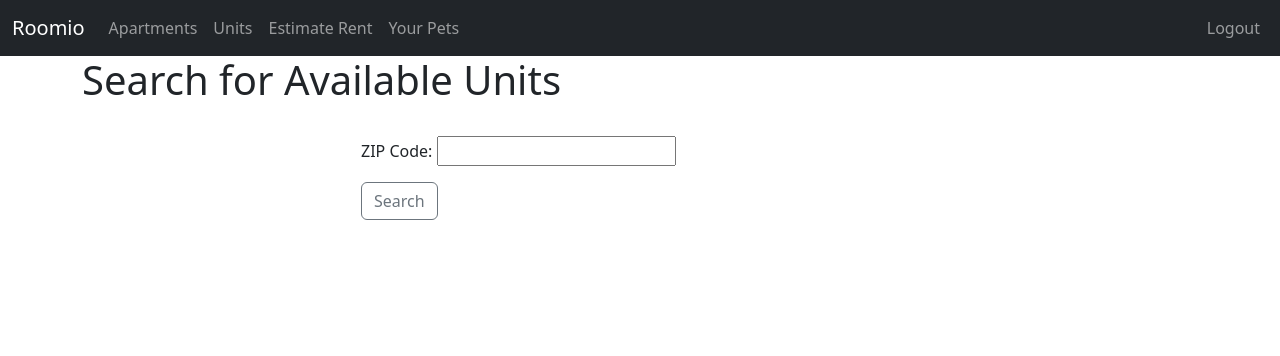
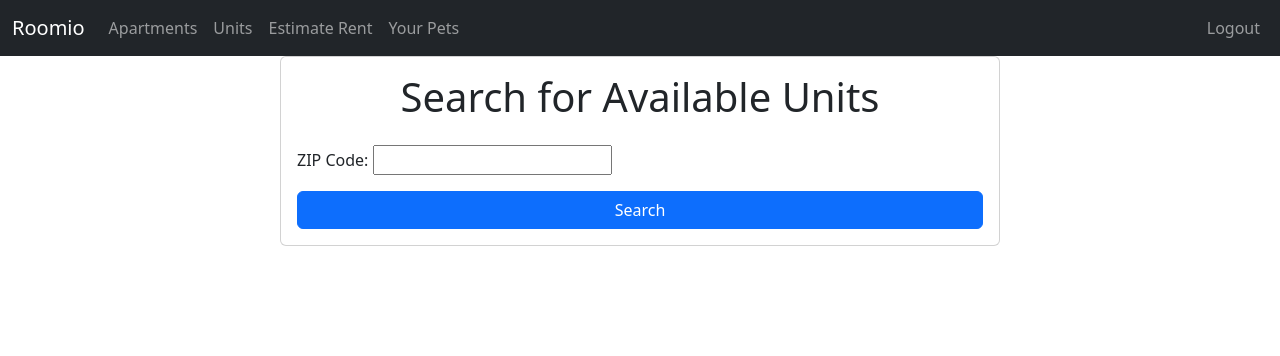
Before and after one commit to revindsilva26/Roomio_app, a Django app: page /estimateRent in a window 1280 px wide. Shown: the top 356 px of the page. Run offline with Django 4.2, Linux system fonts and the light colour scheme; the visitor is signed in with stand-in values (Sample User, id 1).

Commit message:
added css estimateRent

```diff
--- a/app/templates/estimateRent.html
+++ b/app/templates/estimateRent.html
@@ -1,30 +1,52 @@
 {% extends 'base.html' %}
+{% load static %}
+
 {% block content %}
+<div class="search-section">
+  <div class="container">
+    <div class="row justify-content-center">
+      <div class="col-md-8">
         {% if user.is_authenticated %}
-        <h1>Search for Available Units</h1>
-        <br/>
-        <div class="col-md-6 offset-md-3">
-            <form class="form-inline my-2 my-lg-0" method="post">
+        <div class="card">
+          <div class="card-body">
+            <h1 class="card-title text-center mb-4">Search for Available Units</h1>
+            <form method="post">
               {% csrf_token %}
+              <div class="mb-3">
                 {{ form.as_p }}
-                <button class="btn btn-outline-secondary my-2 my-sm-0" type="submit">Search</button>
+              </div>
+              <div class="d-grid">
+                <button class="btn btn-primary" type="submit">Search</button>
+              </div>
             </form>
           </div>
+        </div>
+
         {% if form.is_bound %}
         {% if no_units_message %}
-                <p>{{ no_units_message }}</p>
+        <div class="alert alert-warning mt-4" role="alert">
+          {{ no_units_message }}
+        </div>
         {% else %}
-                <h3>Available Units in ZIP code {{ zipcode }}</h3>
-                <ul>
+        <div class="card mt-4">
+          <div class="card-body">
+            <h3 class="card-title">Available Units in ZIP code {{ zipcode }}</h3>
+            <ul class="list-group">
               {% for unit in units_with_rent %}
-                        <li>
-                            Unit: ({{ unit.bedroom }} bedrooms, {{ unit.bathroom }} bathrooms)
+              <li class="list-group-item">
+                Unit: ({{ unit.bedrooms }} bedrooms, {{ unit.bathrooms }} bathrooms)
                 <br>
                 Average Monthly Rent: ${{ unit.avgRent|floatformat:"2" }}
               </li>
               {% endfor %}
             </ul>
+          </div>
+        </div>
         {% endif %}
         {% endif %}
         {% endif %}
+      </div>
+    </div>
+  </div>
+</div>
 {% endblock %}
```
Also changed, not shown: app/templates/css/styles.css (+44 -0 lines). Lines whose indentation alone changed are shown as unchanged.
